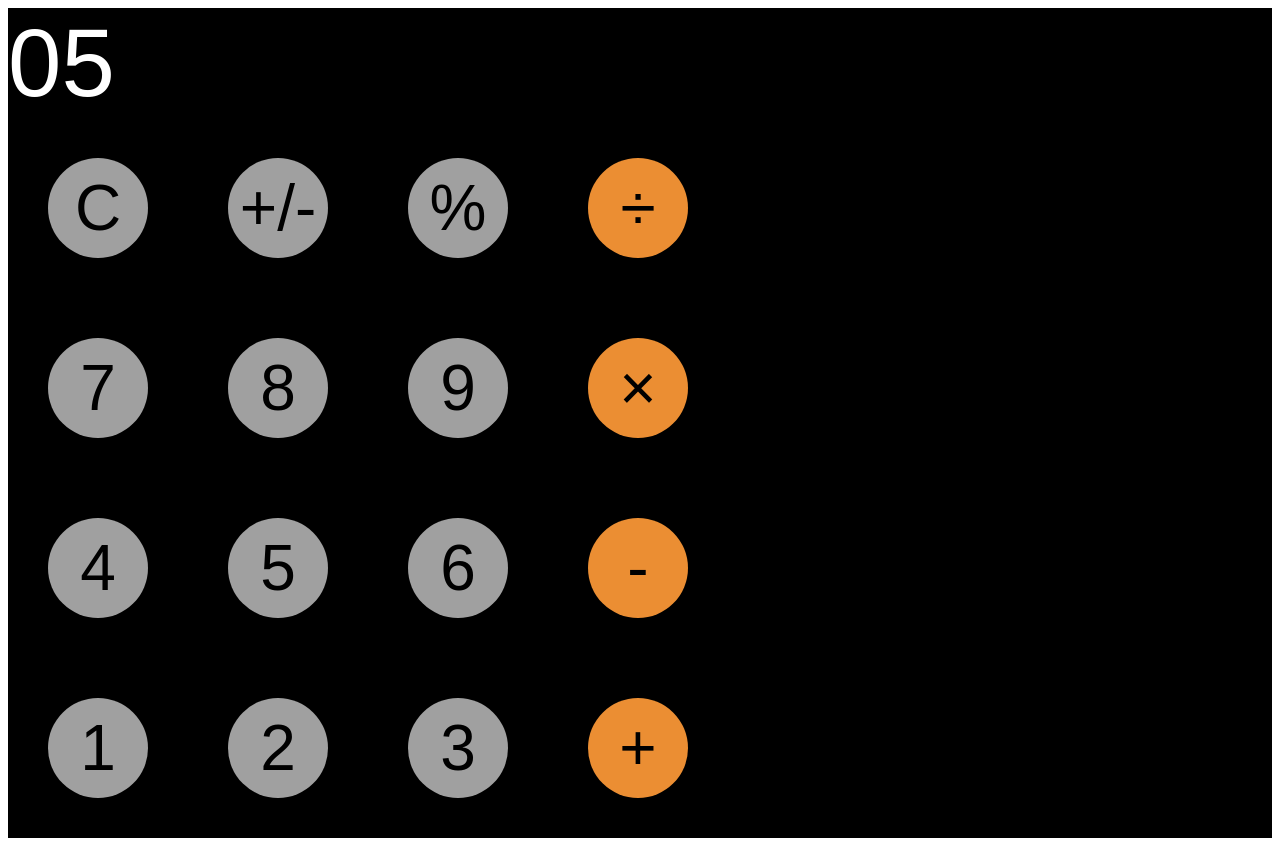
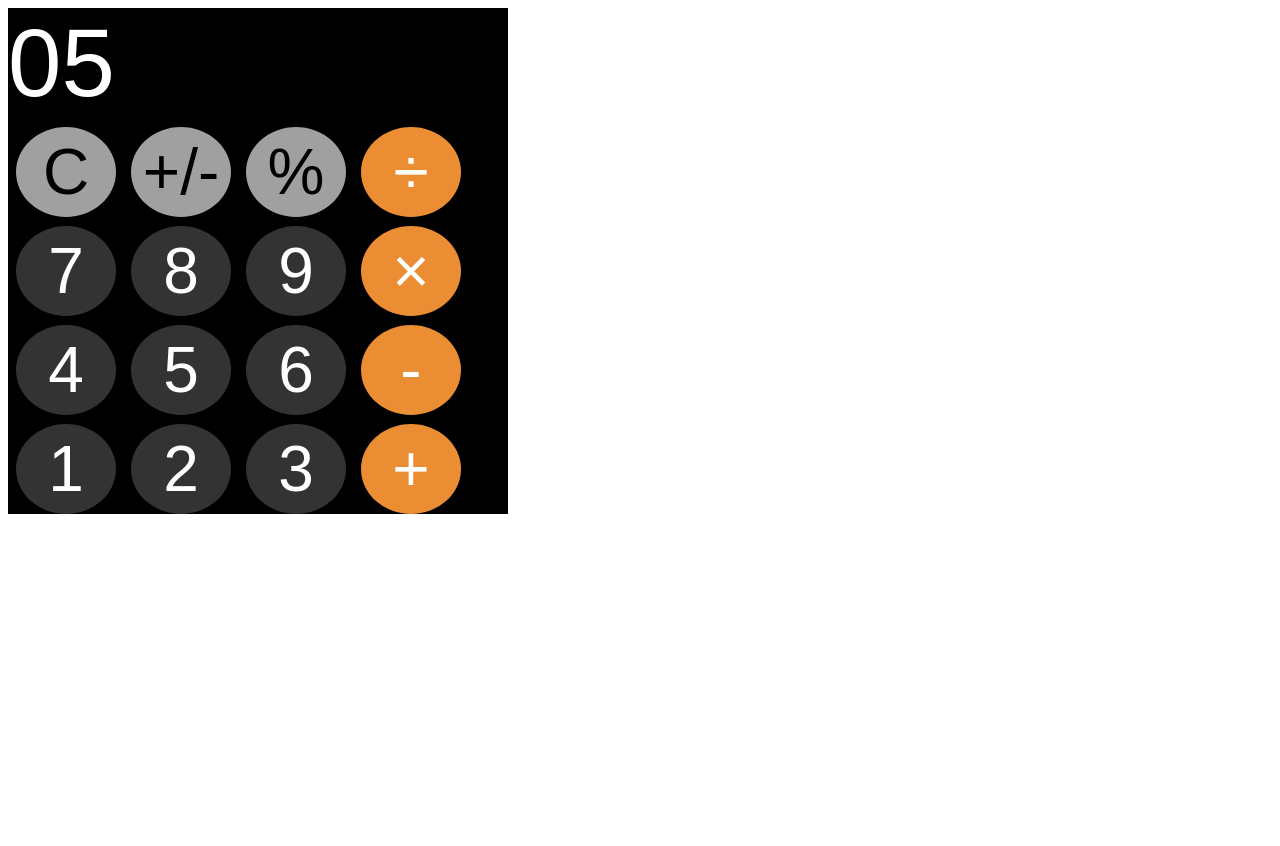
Before and after one commit to aimtiaz11/angular-ios-calculator, an Angular app: page / in a window 1280 px wide. After the commit the page ends 800 px from the top, so only its background shows below. Built offline with nearby package versions, Linux system fonts and the light colour scheme.

Commit message:
Look and feel almost done

```diff
--- a/src/app/app.component.html
+++ b/src/app/app.component.html
@@ -15,23 +15,23 @@
         <button class="btn-orange">÷</button>
       </div>
       <div class="row">
-        <button class="btn-grey">7</button>
-        <button class="btn-grey">8</button>
-        <button class="btn-grey">9</button>
+        <button class="btn-dark-grey">7</button>
+        <button class="btn-dark-grey">8</button>
+        <button class="btn-dark-grey">9</button>
         <button class="btn-orange">×</button>
       </div>
 
       <div class="row">
-        <button class="btn-grey">4</button>
-        <button class="btn-grey">5</button>
-        <button class="btn-grey">6</button>
+        <button class="btn-dark-grey">4</button>
+        <button class="btn-dark-grey">5</button>
+        <button class="btn-dark-grey">6</button>
         <button class="btn-orange">-</button>
       </div>
 
       <div class="row">
-          <button class="btn-grey">1</button>
-          <button class="btn-grey">2</button>
-          <button class="btn-grey">3</button>
+          <button class="btn-dark-grey">1</button>
+          <button class="btn-dark-grey">2</button>
+          <button class="btn-dark-grey">3</button>
           <button class="btn-orange">+</button>
         </div>
 
--- a/src/app/app.component.scss
+++ b/src/app/app.component.scss
@@ -1,12 +1,15 @@
 $black : black;
 $btn-grey: #A0A0A0;
 $btn-orange: #EB8E33;
+
+$btn-dark-grey: #333333;
 
 
 
 .container {
     font-family: Arial, Helvetica, sans-serif;
     background-color: black;
+    width: 500px;
 }
 
 .result {
@@ -27,16 +30,26 @@ $btn-orange: #EB8E33;
 button {
     font-size: 4em;
     width: 100px;
-    height: 100px;
-    border-radius: 50px;
-    margin: 40px;
+    height: 90px;
+    border-radius: 50%;
+    margin-left: 15px;
+    margin-top: 9px;
+    border: none;
 
-    border: none;
+    &:first-of-type {
+        margin-left: 8px;
+    }
 }
 
 .btn-orange {
+    color: white;
     background-color: $btn-orange;
 }
 .btn-grey {
-    background-color: $btn-grey;
+   background-color: $btn-grey;
 }
+
+.btn-dark-grey {
+    background-color: $btn-dark-grey;
+    color: white;
+}
```
